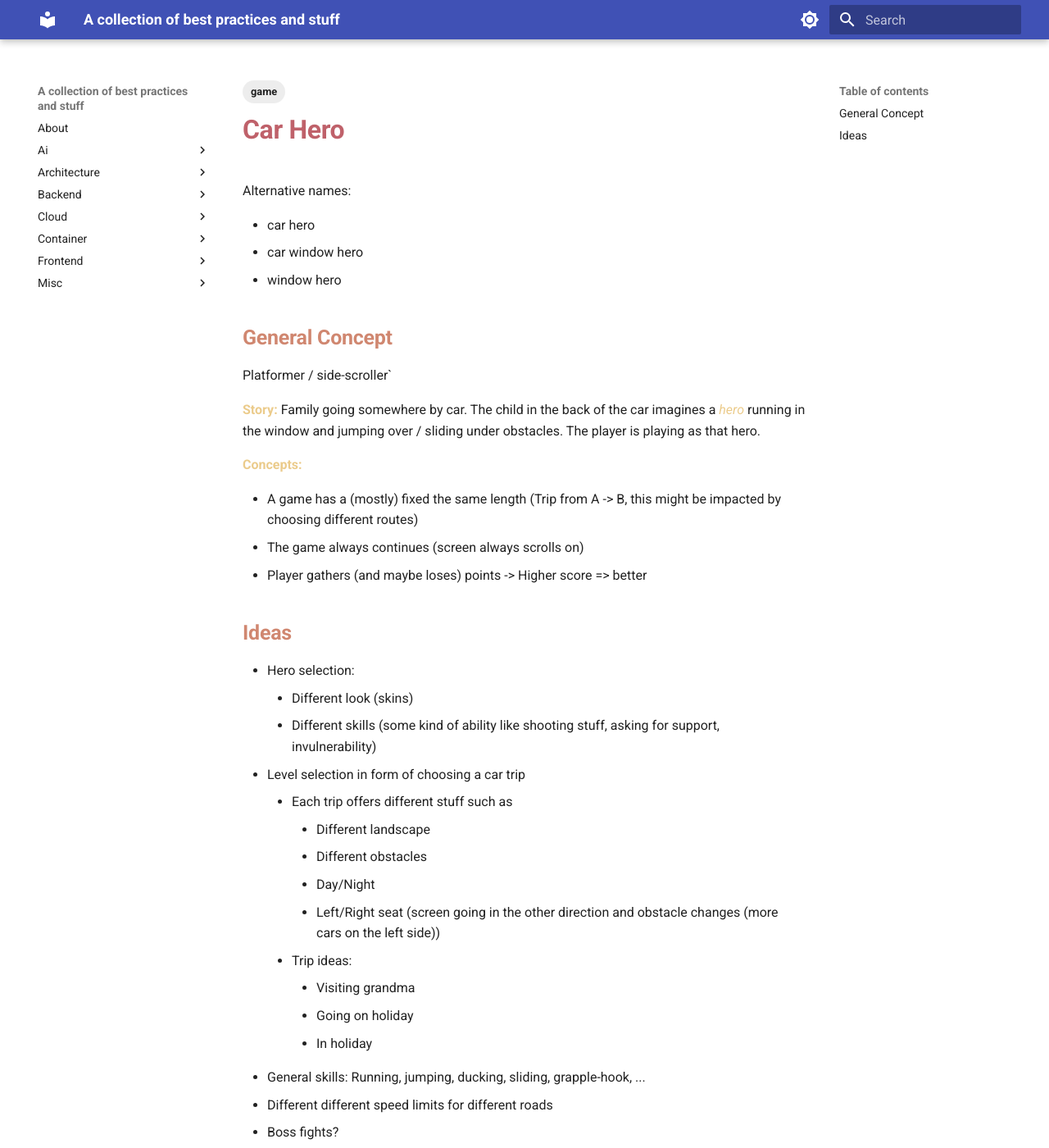
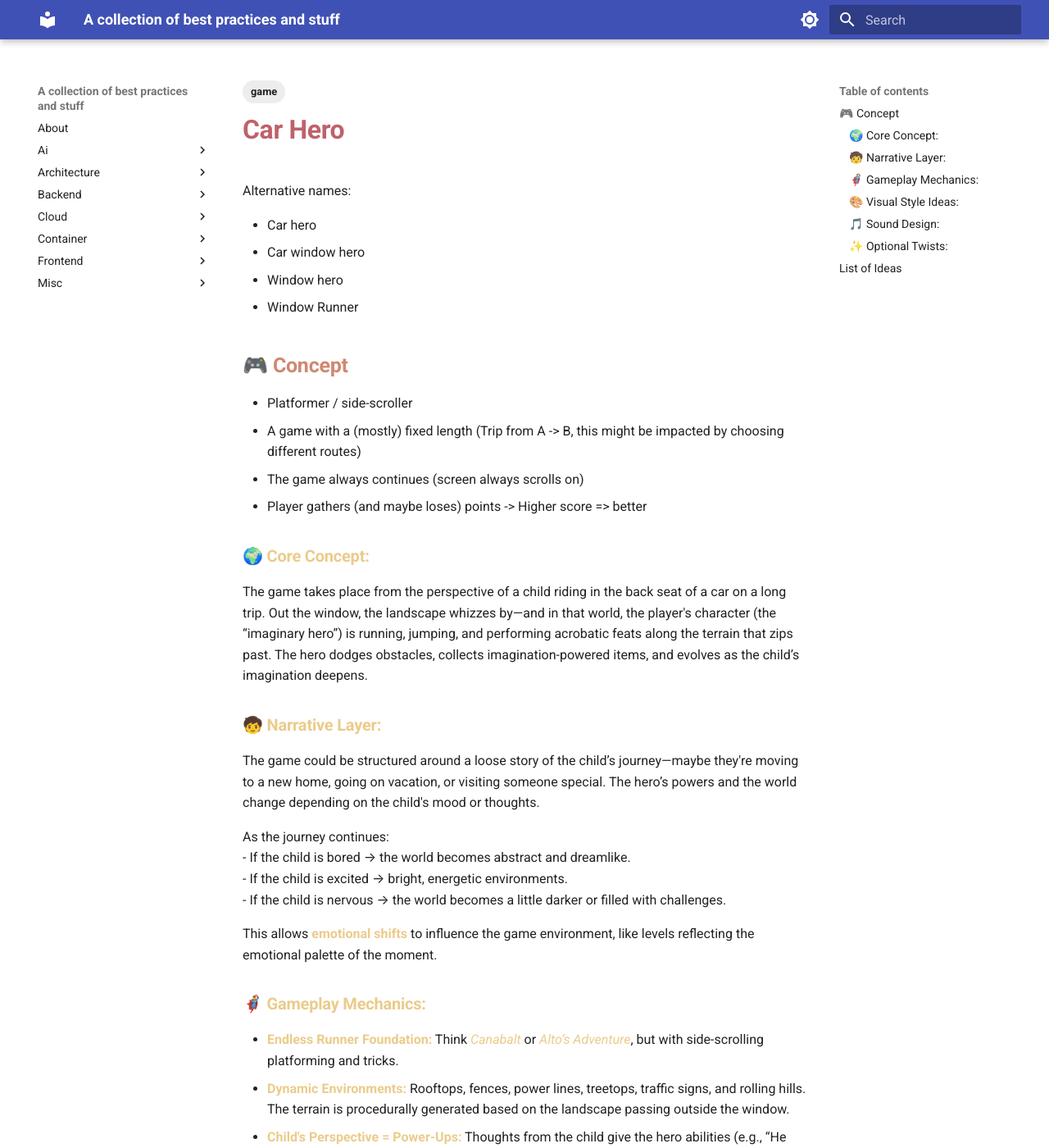
Before and after one commit to toeggel/ReadTheDocs, an MkDocs documentation site: the page built from docs/game/car-hero.md, in a window 1280 px wide and 1400 px high. Shown: the whole window at 82% size. Built offline with MkDocs 1.6.1 and Material for MkDocs 9.7.7, drawn with Linux system fonts in a browser that asks for light colours; some of the changed text lies outside the part shown.

Commit message:
[game] car hero update

```diff
--- a/docs/game/car-hero.md
+++ b/docs/game/car-hero.md
@@ -1,34 +1,68 @@
 ---
 tags:
   - game
-aliases: []
 ---
 
 # Car Hero
 
 Alternative names:
 
-- car hero
-- car window hero
-- window hero
+- Car hero
+- Car window hero
+- Window hero
+- Window Runner
 
-##  General Concept
+## 🎮 Concept
 
-Platformer / side-scroller`
-
-**Story:** Family going somewhere by car. The child in the back of the car imagines a *hero* running in the window and jumping over / sliding under obstacles. The player is playing as that hero.
-
-**Concepts:**
-
-- A game has a (mostly) fixed the same length (Trip from A -> B, this might be impacted by choosing different routes)
+- Platformer / side-scroller
+- A game with a (mostly) fixed length (Trip from A -> B, this might be impacted by choosing different routes)
 - The game always continues (screen always scrolls on)
 - Player gathers (and maybe loses) points -> Higher score => better
 
-## Ideas
+### 🌍 **Core Concept:**
+
+The game takes place from the perspective of a child riding in the back seat of a car on a long trip. Out the window, the landscape whizzes by—and in that world, the player's character (the “imaginary hero”) is running, jumping, and performing acrobatic feats along the terrain that zips past. The hero dodges obstacles, collects imagination-powered items, and evolves as the child’s imagination deepens.
+### 🧒 **Narrative Layer:**
+
+The game could be structured around a loose story of the child’s journey—maybe they're moving to a new home, going on vacation, or visiting someone special. The hero’s powers and the world change depending on the child's mood or thoughts.
+
+As the journey continues:
+- If the child is bored → the world becomes abstract and dreamlike.
+- If the child is excited → bright, energetic environments.
+- If the child is nervous → the world becomes a little darker or filled with challenges.
+
+This allows **emotional shifts** to influence the game environment, like levels reflecting the emotional palette of the moment.
+
+### 🦸‍♂️ **Gameplay Mechanics:**
+
+- **Endless Runner Foundation:** Think _Canabalt_ or _Alto’s Adventure_, but with side-scrolling platforming and tricks.
+- **Dynamic Environments:** Rooftops, fences, power lines, treetops, traffic signs, and rolling hills. The terrain is procedurally generated based on the landscape passing outside the window.
+- **Child's Perspective = Power-Ups:** Thoughts from the child give the hero abilities (e.g., “He can fly now!” — cue a brief glide or jetpack).
+- **Interactive Imagination System:** Let the player customize the hero with imaginative upgrades—e.g., “flaming sneakers,” “cloud-surfing board,” or “laser cape.”
+- **Obstacle Interpretation:** Real-world objects are transformed by imagination—telephone poles become towering monsters, bridges are giant dragons, or puddles are lakes of lava.
+### 🎨 **Visual Style Ideas:**
+
+- **Mixed Perspective:** The background is a blurred, realistic-looking world (through the window), while the foreground (the hero's world) is vibrant, animated, and surreal.
+- **Storybook or Sketchbook Aesthetic:** As if the child had drawn the hero’s world with crayons or markers.
+### 🎵 **Sound Design:**
+
+- Background: Muffled car noises, turning signals, passing cars, occasional snippets of conversation.
+- Foreground: Whimsical, dynamic soundtrack that changes with speed, mood, and child’s emotions.
+- Optional: The child could “narrate” the adventure with voice snippets or scribbled notes that appear on screen.
+### ✨ **Optional Twists:**
+
+- **Photo Mode:** Let players freeze the game to capture cool poses or weird environments.
+- **Replay Mode:** Show the same level but from the child’s POV, watching the world outside as they daydream.
+- **Memory Collectibles:** Scattered across levels are memory shards, triggering snippets of dialogue or inner thoughts.
+
+## List of Ideas
 
 - Hero selection:
 	- Different look (skins)
+		- Ninja, superhero, animal, "oneself", Skateboarder, Unicorn
 	- Different skills (some kind of ability like shooting stuff, asking for support, invulnerability)
+	- Since the kid "imagines" the hero we could also change the whole "theme" of the game based on hero selection
+		- e.g. Selecting a "comic super hero" gives the classic "Pow" "Boom", "Peng" visual effect where a "post apocalyptic hero" produces a dystopia/dark landscape
 - Level selection  in form of choosing a car trip
 	- Each trip offers different stuff such as
 		- Different landscape
```
Also changed, not shown: docs/misc/obsidian.md (+8 -0 lines), 1 other file.
